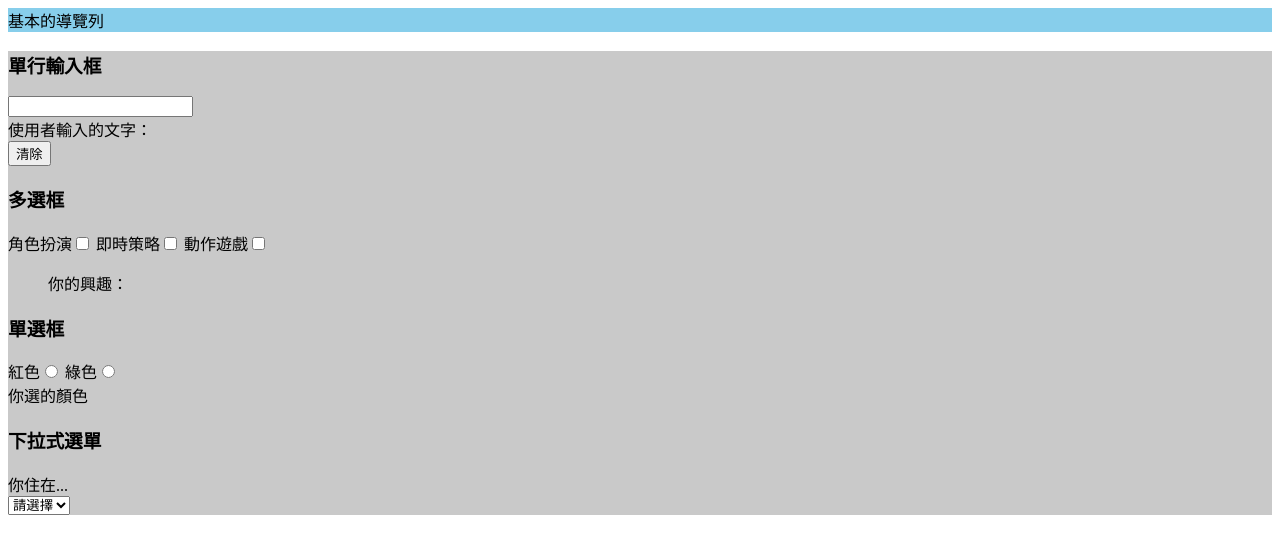
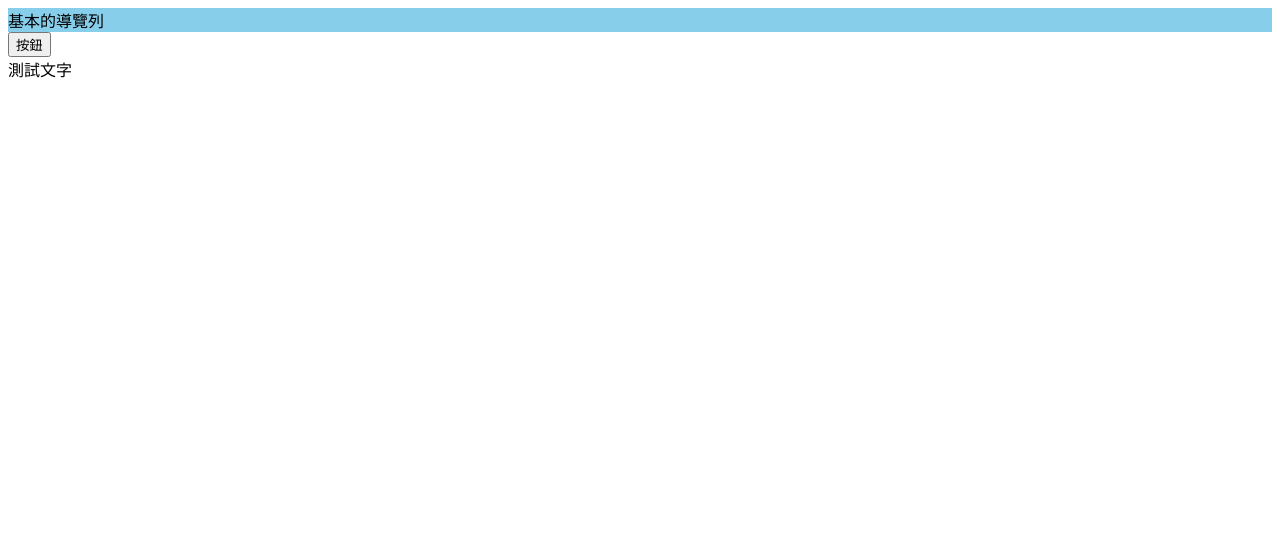
Before and after one commit to Bunny1780/vue-training, a Vue app: page / in a window 1280 px wide. Shown: the top 554 px of the page. Built offline with nearby package versions, Linux system fonts and the light colour scheme.

Commit message:
自定事件處理

```diff
--- a/src/App.vue
+++ b/src/App.vue
@@ -1,11 +1,23 @@
 <script setup>
     import Nav from "./Nav.vue";
     import Main from "./Main.vue";
+    import { ref } from "vue";
+
+    // 標準事件處理
+    let text = ref("測試文字");
+    let change = function() {
+        text.value = "修改文字"
+    }
 </script>
 
 <template>
     <Nav></Nav>
-    <Main></Main>
+    <!-- <Main></Main> -->
+    <Main @Myevent="change"></Main> <!-- 自訂事件處理 -->
+    <div>{{ text }}</div>
+
+    <!-- 標準事件處理 -->
+    <!-- <button @click="change">按鈕</button> -->
 </template>
 
 <style scoped>
--- a/src/Main.vue
+++ b/src/Main.vue
@@ -1,47 +1,11 @@
 <script setup>
-    import {ref} from "vue";
-    let content = ref("");
-    const clearContent = function() {
-        content.value = ""
-    }
-    const interests = ref([])
-
-    let color = ref("")
-    let city = ref("")
 </script>
 
 <template>
     <main>
-        <h3>單行輸入框</h3>
-        <input type="text" v-model="content" />
-        <div>使用者輸入的文字：{{ content }}</div>
-        <button @click="clearContent">清除</button>
-
-        <h3>多選框</h3>
-        角色扮演<input type="checkbox" value="rpg" v-model="interests">
-        即時策略<input type="checkbox" value="rts" v-model="interests">
-        動作遊戲<input type="checkbox" value="action" v-model="interests">
-        <ul>你的興趣：
-            <li v-for="interest in interests">{{ interest }}</li>
-        </ul>
-
-        <h3>單選框</h3>
-        紅色<input type="radio" value="red" v-model="color" />
-        綠色<input type="radio" value="green" v-model="color" />
-        <div :class="color">你選的顏色</div>
-
-        <h3>下拉式選單</h3>
-        <div>你住在...{{ city }}</div>
-        <select v-model="city">
-            <option value="">請選擇</option>
-            <option value="taipei">台北市</option>
-            <option value="new taipei">新北市</option>
-        </select>
+        <button @click="$emit('Myevent')">按鈕</button>
     </main>
 </template>
 
 <style scoped>
-    .red { color: red; }
-    .green { color: green; }
-    main { background: #c9c9c9; }
 </style>
```
